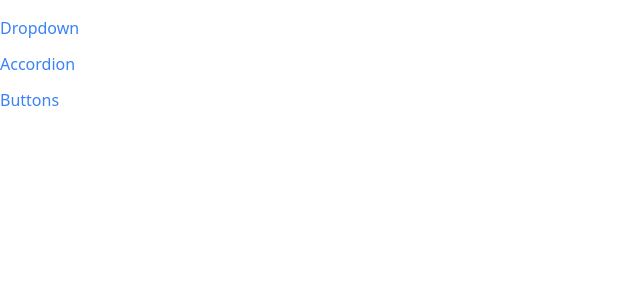
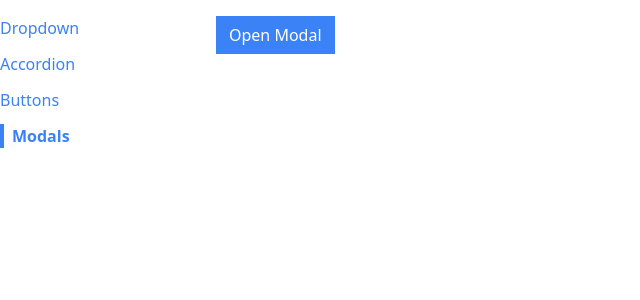
Before and after one commit to ZakyAbanoub/react-comps, a React (Vite) app: page /modal in a window 1280 px wide. Shown: the top 300 px of the page, without its empty margins (0-640 px from the left). Built offline with nearby package versions, Linux system fonts and the light colour scheme.

Commit message:
add modals using craetePortal

```diff
--- a/index.html
+++ b/index.html
@@ -8,6 +8,7 @@
   </head>
   <body>
     <div id="root"></div>
+    <div class="modal-container"></div>
     <script type="module" src="/src/index.jsx"></script>
   </body>
 </html>
--- a/src/App.jsx
+++ b/src/App.jsx
@@ -3,6 +3,7 @@ import AccordionPage from "./pages/AccordionPage";
 import DropdownPage from "./pages/DropdownPage";
 import ButtonPage from "./pages/ButtonPage";
 import Sidebar from "./components/Sidebar";
+import ModalPage from "./pages/ModalPage";
 
 const App = () => {
   return (
@@ -18,6 +19,9 @@ const App = () => {
         <Route path="/button">
           <ButtonPage />
         </Route>
+        <Route path="/modal">
+          <ModalPage />
+        </Route>
       </div>
     </div>
   );
--- /dev/null
+++ b/src/components/Modal.jsx
@@ -0,0 +1,28 @@
+import { useEffect } from "react";
+import { createPortal } from "react-dom";
+const Modal = ({ onClose, children, actionBar }) => {
+  useEffect(() => {
+    document.body.style.overflow = "hidden";
+    return () => {
+      document.body.style.overflow = "auto";
+    };
+  }, []);
+
+  return createPortal(
+    <div>
+      <div
+        onClick={onClose}
+        className="fixed inset-0 bg-gray-300 opacity-80"
+      ></div>
+      <div className="fixed inset-40 p-10 bg-white">
+        <div className="flex flex-col justify-between h-full">
+          {children}
+          <div className="flex justify-end">{actionBar}</div>
+        </div>
+      </div>
+    </div>,
+    document.querySelector(".modal-container")
+  );
+};
+
+export default Modal;
--- a/src/components/Sidebar.jsx
+++ b/src/components/Sidebar.jsx
@@ -4,6 +4,7 @@ const LINKS = [
   { label: "Dropdown", path: "/" },
   { label: "Accordion", path: "/accordion" },
   { label: "Buttons", path: "/button" },
+  { label: "Modals", path: "/modal" },
 ];
 
 const Sidebar = () => {
--- /dev/null
+++ b/src/pages/ModalPage.jsx
@@ -0,0 +1,38 @@
+import Modal from "../components/Modal";
+import Button from "../components/Button";
+import { useState } from "react";
+
+const ModalPage = () => {
+  const [showModal, setShowModal] = useState(false);
+
+  const handleClick = () => {
+    setShowModal(true);
+  };
+
+  const handleClose = () => {
+    setShowModal(false);
+  };
+
+  const actionBar = (
+    <div>
+      <Button onClick={handleClose} primary>
+        Accept
+      </Button>
+    </div>
+  );
+  const modal = (
+    <Modal onClose={handleClose} actionBar={actionBar}>
+      <p>Here is an important agreement for you yo accept!</p>
+    </Modal>
+  );
+  return (
+    <div>
+      <Button onClick={handleClick} primary>
+        Open Modal
+      </Button>
+      {showModal && modal}
+    </div>
+  );
+};
+
+export default ModalPage;
```
